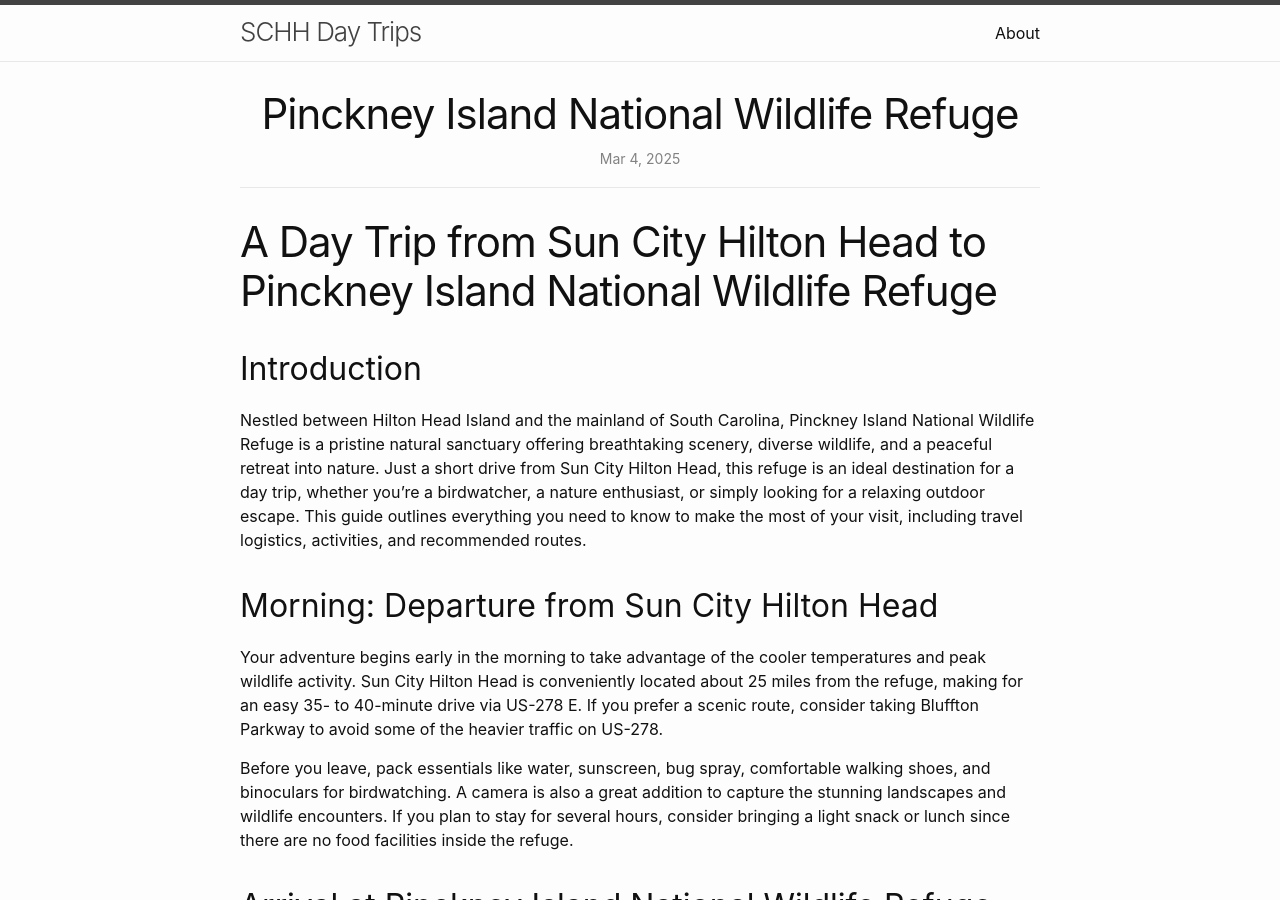
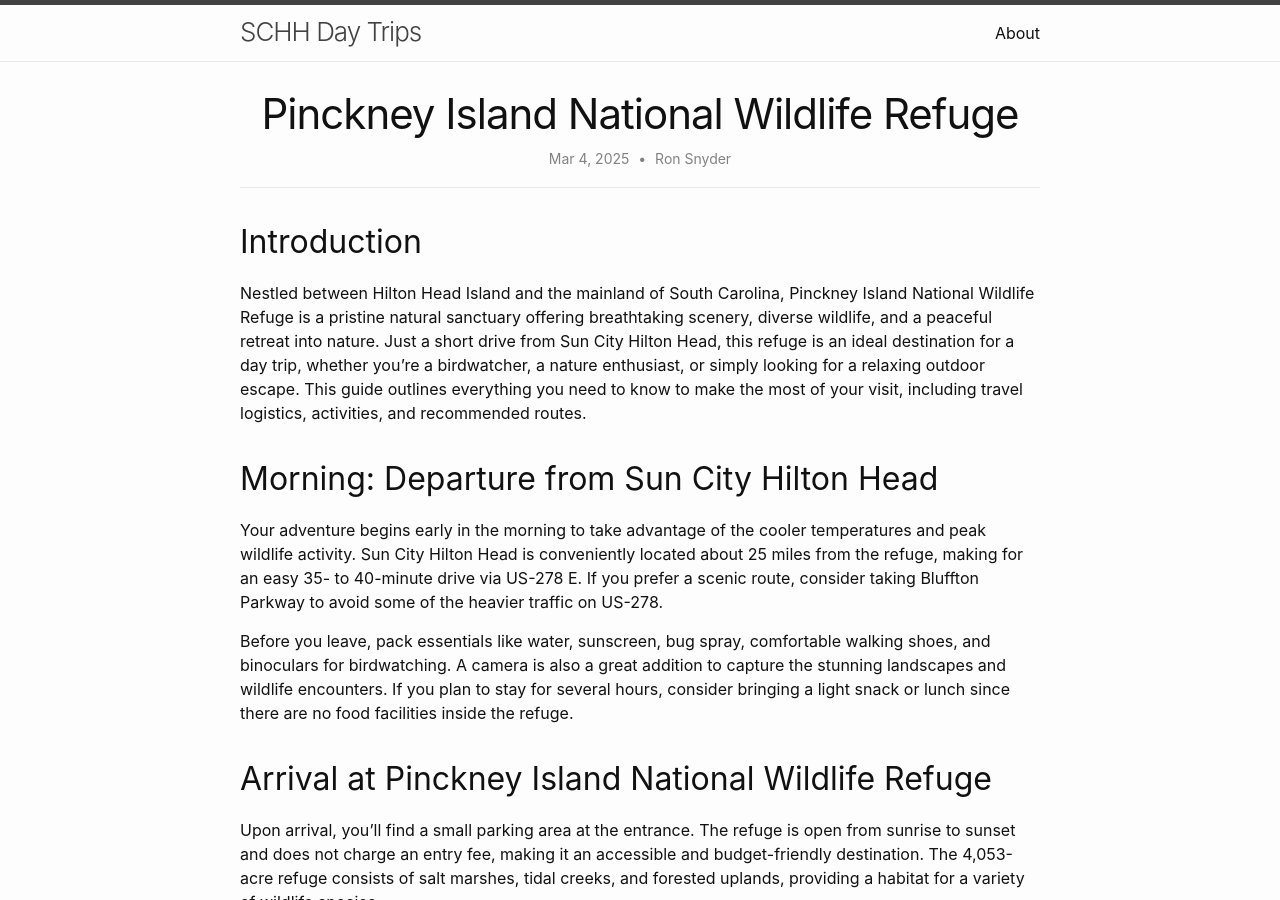
Before and after one commit to rsnyder/example-website, a Jekyll site: the page built from _posts/2005-03-05-pinckney-island.md, in a window 1280 px wide and 900 px high. Built offline with Jekyll 4.4.1, drawn with Linux system fonts in a browser that asks for light colours.

Commit message:
Update 2005-03-05-pinckney-island.md

```diff
--- a/_posts/2005-03-05-pinckney-island.md
+++ b/_posts/2005-03-05-pinckney-island.md
@@ -3,9 +3,8 @@ layout: post
 title: Pinckney Island National Wildlife Refuge
 description: Take a scenic day trip from Sun City Hilton Head to Pinckney Island National Wildlife Refuge, a haven for birdwatchers, hikers, and nature lovers. Just a short drive away, the refuge offers picturesque trails, diverse wildlife, and tranquil marshland views, making for a perfect outdoor escape.
 date: 2025-03-04
+author: Ron Snyder
 ---
-
-# A Day Trip from Sun City Hilton Head to Pinckney Island National Wildlife Refuge
 
 ## Introduction
 Nestled between Hilton Head Island and the mainland of South Carolina, Pinckney Island National Wildlife Refuge is a pristine natural sanctuary offering breathtaking scenery, diverse wildlife, and a peaceful retreat into nature. Just a short drive from Sun City Hilton Head, this refuge is an ideal destination for a day trip, whether you’re a birdwatcher, a nature enthusiast, or simply looking for a relaxing outdoor escape. This guide outlines everything you need to know to make the most of your visit, including travel logistics, activities, and recommended routes.
```
